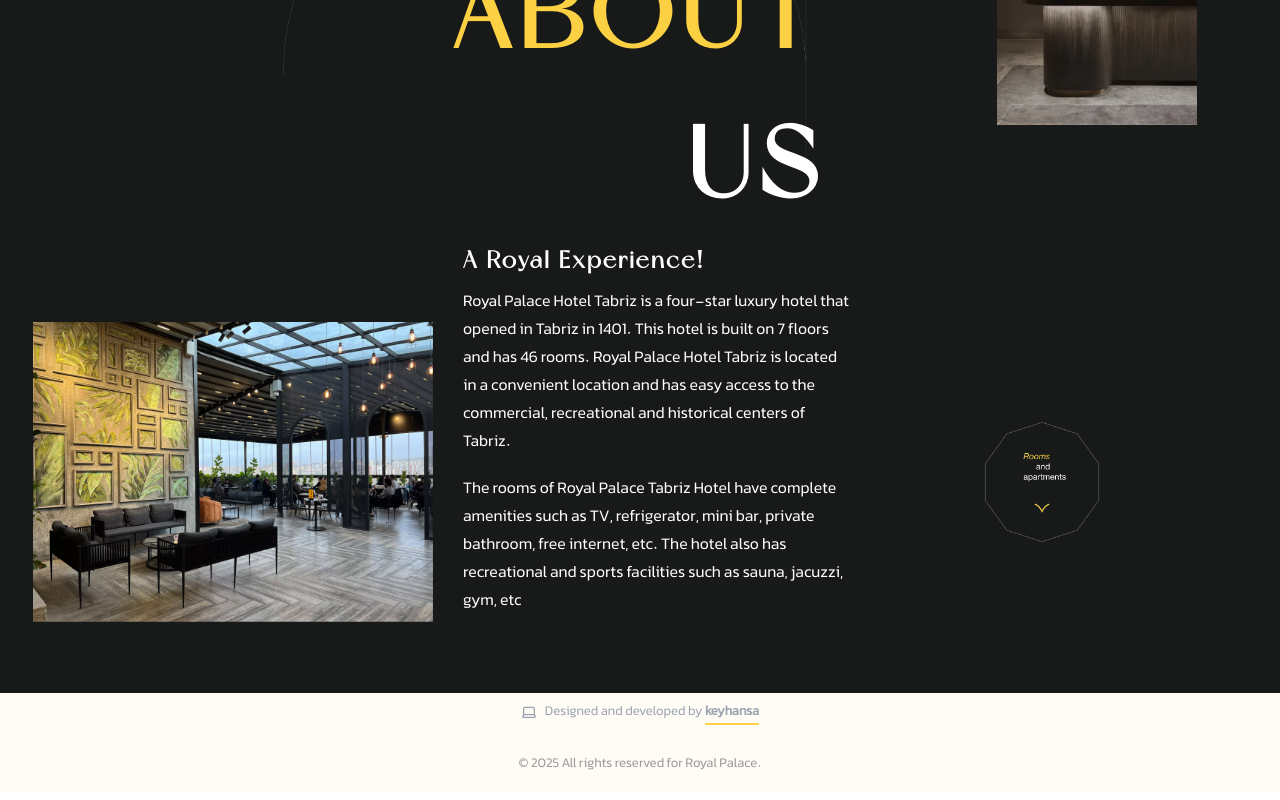
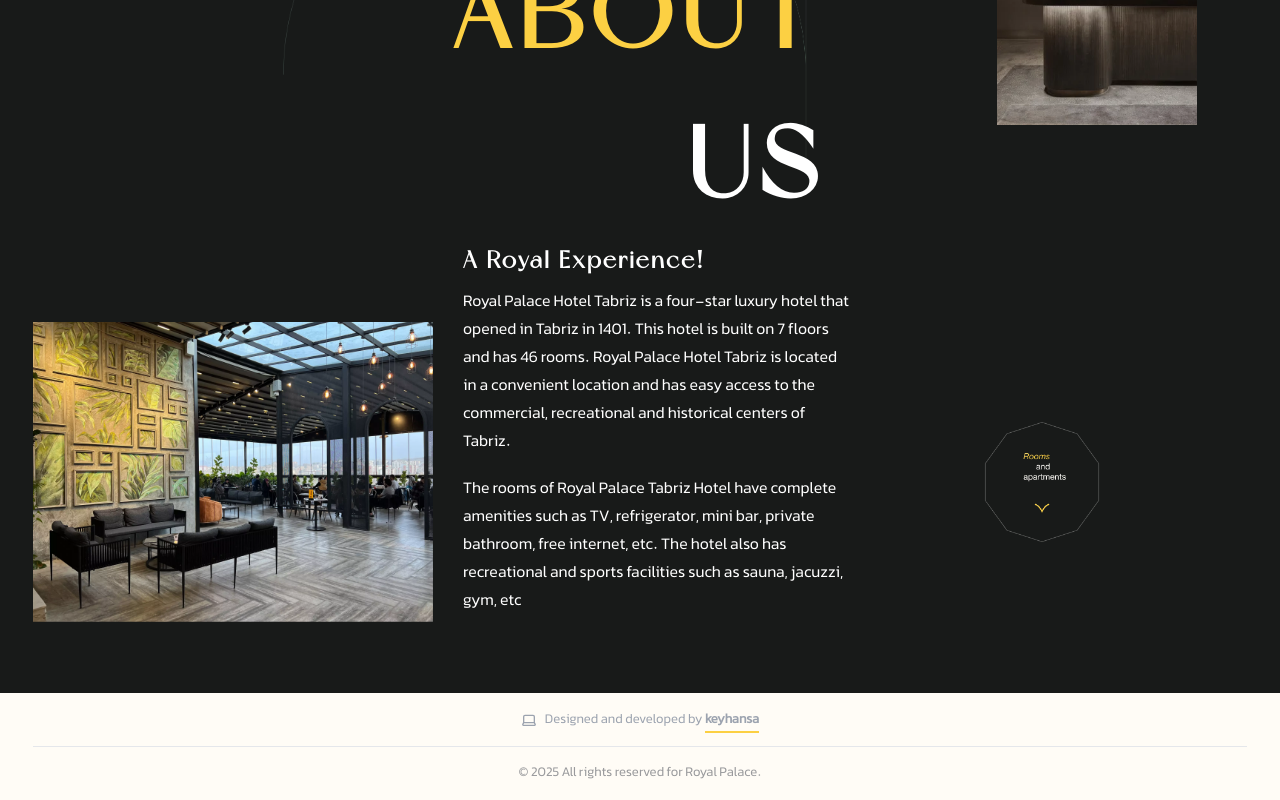
Before and after one commit to ahmadkeyhan/royal-palace, a Next.js app: page / in a window 1280 px wide. Shown: the part 2026-2826 px from the top of the page. Built offline with nearby package versions, Linux system fonts and the light colour scheme.

Commit message:
fixed footer

```diff
--- a/components/footer/Footer.tsx
+++ b/components/footer/Footer.tsx
@@ -61,12 +61,12 @@
           </p>
         </div> */}
         <div className="w-full">
-          <div className="h-[1px] w-full bg-gray-200 hidden "> </div>
-          <div className="flex sm:col-span-2 justify-center items-center gap-2 text-sm py-2 text-gray-400">
+          <div className="flex sm:col-span-2 justify-center items-center gap-2 text-sm py-4 text-gray-400">
             <Laptop className="w-4 h-4" />
             <p>{t("footer.developed")}<Link href="https://www.instagram.com/key.hansa" target="_blank" rel="noopener noreferrer"><span className="border-b-2 border-golden_yellow font-bold">{t("footer.by")}</span></Link></p>
           </div>
-          <p className="opacity-[0.4]  text-center mt-6">
+          <div className="h-[1px] w-full bg-gray-200"> </div>
+          <p className="opacity-[0.4] mt-4 text-center">
             {t("footer.copyright")}
           </p>
         </div>
```
